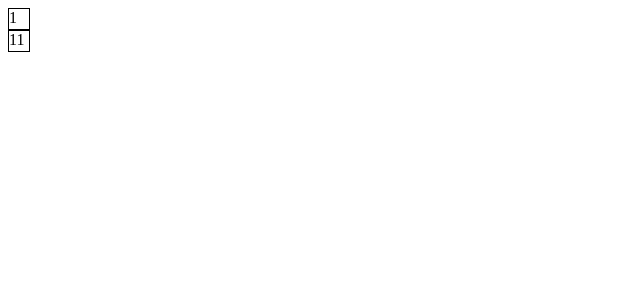
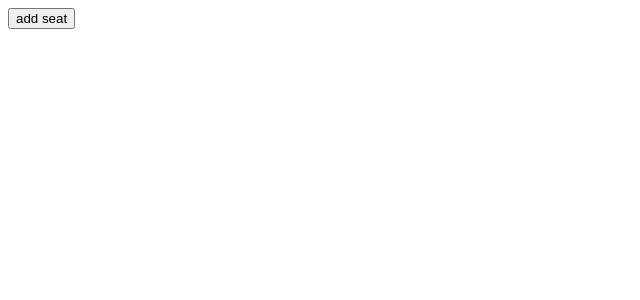
Before and after one commit to NaorHai/hackathon-agents-seating, an Angular app: page / in a window 1280 px wide. Shown: the top 300 px of the page, without its empty margins (0-640 px from the left). Built offline with nearby package versions, Linux system fonts and the light colour scheme.

Commit message:
dynamic seats

```diff
--- a/src/app/app.component.html
+++ b/src/app/app.component.html
@@ -1,2 +1,8 @@
-<app-seat [id]="1" [match]="20"></app-seat>
-<app-seat [id]="11" [match]="50"></app-seat>
+<div>
+  <button class="btn" (click)="addSeat()">add seat</button>
+</div>
+<div class="grid">
+  <div class="seats" *ngFor="let s of seats; index as idx">
+    <app-seat [seatId]="idx" [matching]="-1"></app-seat>
+  </div>
+</div>
--- a/src/app/app.component.ts
+++ b/src/app/app.component.ts
@@ -6,5 +6,9 @@ import { Component } from '@angular/core';
   styleUrls: ['./app.component.css']
 })
 export class AppComponent {
-  title = 'hackathon-agents-seating';
+  seats = [];
+
+  addSeat() {
+    this.seats.push({});
+  }
 }
--- a/src/app/seat/seat.component.html
+++ b/src/app/seat/seat.component.html
@@ -1 +1 @@
-<div class="seat">{{id}}</div>
+<div class="seat">{{seatId}}</div>
--- a/src/app/seat/seat.component.ts
+++ b/src/app/seat/seat.component.ts
@@ -7,8 +7,8 @@ import {Component, Input, OnInit} from '@angular/core';
 })
 export class SeatComponent implements OnInit {
 
-  @Input() match: number;
-  @Input() id: number;
+  @Input() matching: number;
+  @Input() seatId: number;
 
   constructor() { }
 
```
